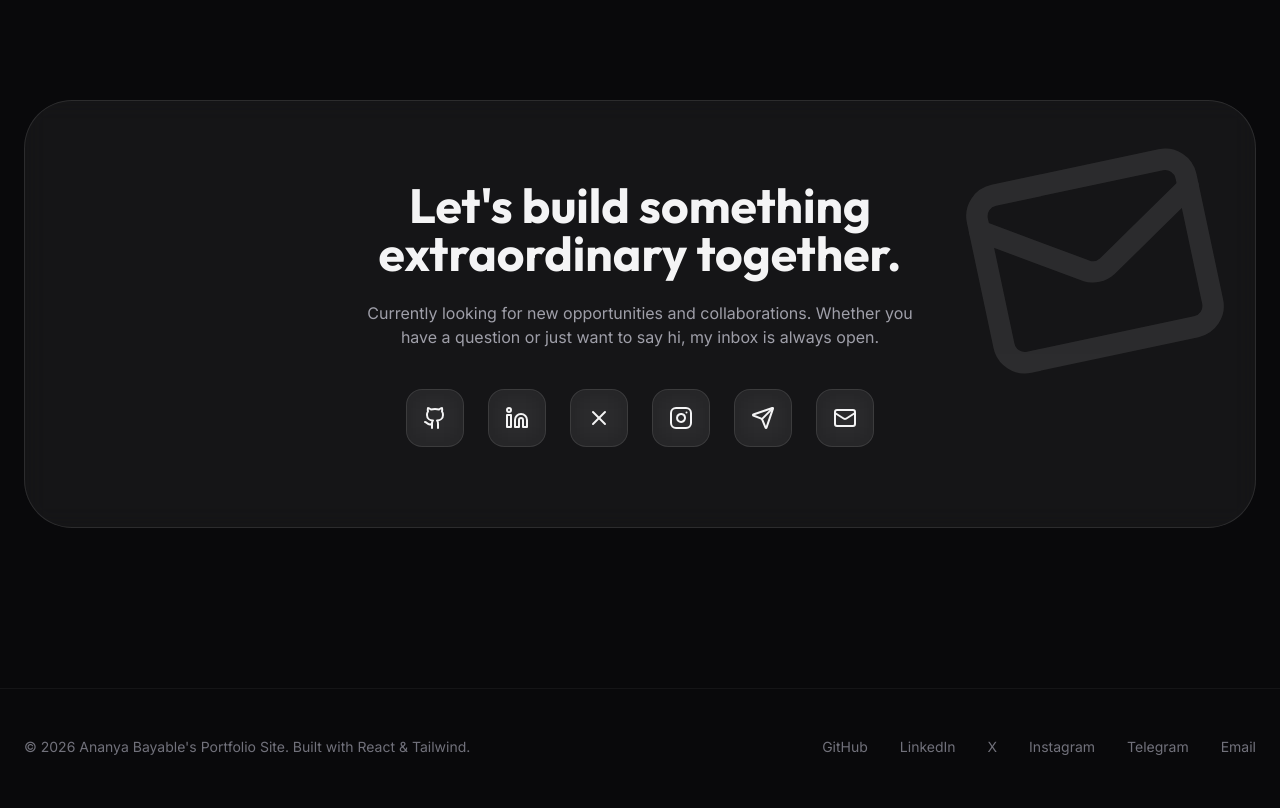
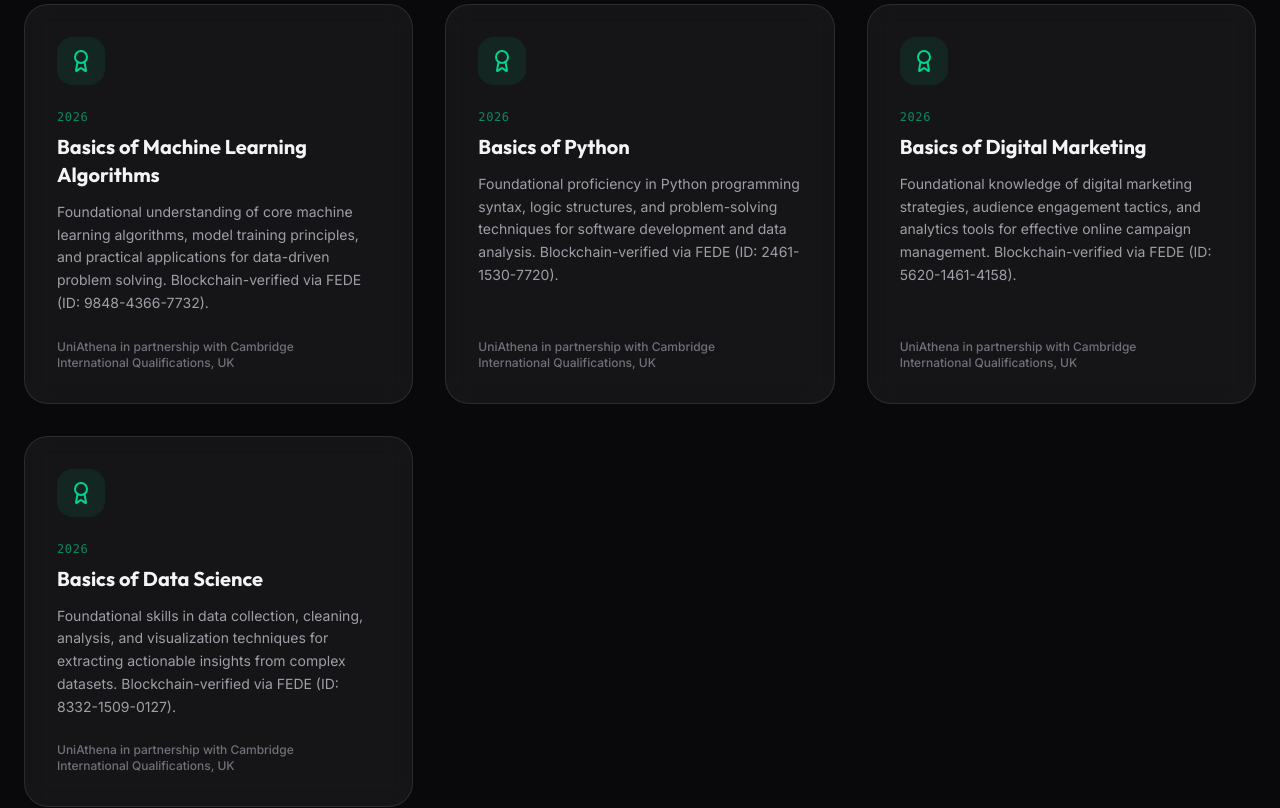
Before and after one commit to ananyatroll/Portfolio-, a React (Vite) app: page / in a window 1280 px wide. Shown: the part 6420-7228 px from the top of the page. Built offline with nearby package versions, Linux system fonts and the light colour scheme.

Commit message:
feat: Add new certifications to constants
Includes foundational courses in Machine Learning, Python, Digital Marketing, and Data Science from UniAthena.

```diff
--- a/src/constants.ts
+++ b/src/constants.ts
@@ -241,6 +241,34 @@
     description: 'Pedagogical training in instructing the AI Fluency Framework, including lesson planning, learner assessment, and educational delivery methods.',
     link: 'https://verify.skilljar.com/c/icv8a6fbfgpi',
   },
+  {
+    title: 'Basics of Machine Learning Algorithms',
+    issuer: 'UniAthena in partnership with Cambridge International Qualifications, UK',
+    date: '2026',
+    description: 'Foundational understanding of core machine learning algorithms, model training principles, and practical applications for data-driven problem solving. Blockchain-verified via FEDE (ID: 9848-4366-7732).',
+    link: 'https://lavender-working-anteater-929.mypinata.cloud/ipfs/bafybeiaimsydwpklpo4fc6xtgwjerouzxd7zrwsystgbwtsbcoziysacsi',
+  },
+  {
+    title: 'Basics of Python',
+    issuer: 'UniAthena in partnership with Cambridge International Qualifications, UK',
+    date: '2026',
+    description: 'Foundational proficiency in Python programming syntax, logic structures, and problem-solving techniques for software development and data analysis. Blockchain-verified via FEDE (ID: 2461-1530-7720).',
+    link: 'https://lavender-working-anteater-929.mypinata.cloud/ipfs/bafybeicoka5itd26246hk6mls22yz6o6u7qjpjfpdy23g4c42ujp65r6wy',
+  },
+  {
+    title: 'Basics of Digital Marketing',
+    issuer: 'UniAthena in partnership with Cambridge International Qualifications, UK',
+    date: '2026',
+    description: 'Foundational knowledge of digital marketing strategies, audience engagement tactics, and analytics tools for effective online campaign management. Blockchain-verified via FEDE (ID: 5620-1461-4158).',
+    link: 'https://lavender-working-anteater-929.mypinata.cloud/ipfs/bafybeihnpzoocg7c5qyprnw7zv2aulqfzsyxgp3g3kjecfqbx5d5tzcy64',
+  },
+  {
+    title: 'Basics of Data Science',
+    issuer: 'UniAthena in partnership with Cambridge International Qualifications, UK',
+    date: '2026',
+    description: 'Foundational skills in data collection, cleaning, analysis, and visualization techniques for extracting actionable insights from complex datasets. Blockchain-verified via FEDE (ID: 8332-1509-0127).',
+    link: 'https://lavender-working-anteater-929.mypinata.cloud/ipfs/bafybeihhdml2sliiu64ka7kmipgrxtdrb23ubap7inpijzheaywh4r47aq',
+  },
 ];
 
 export const PROJECTS: Project[] = [
```
